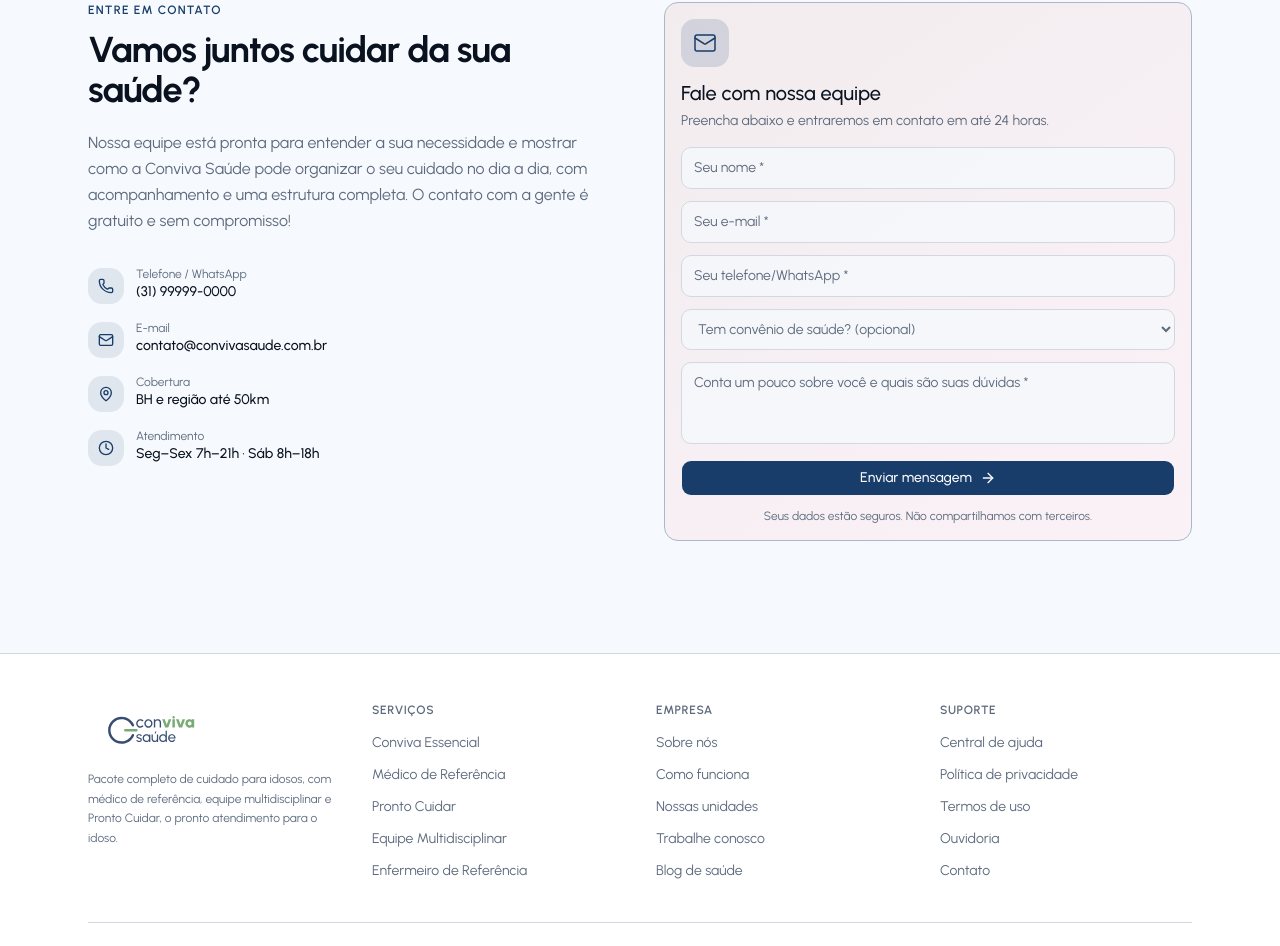
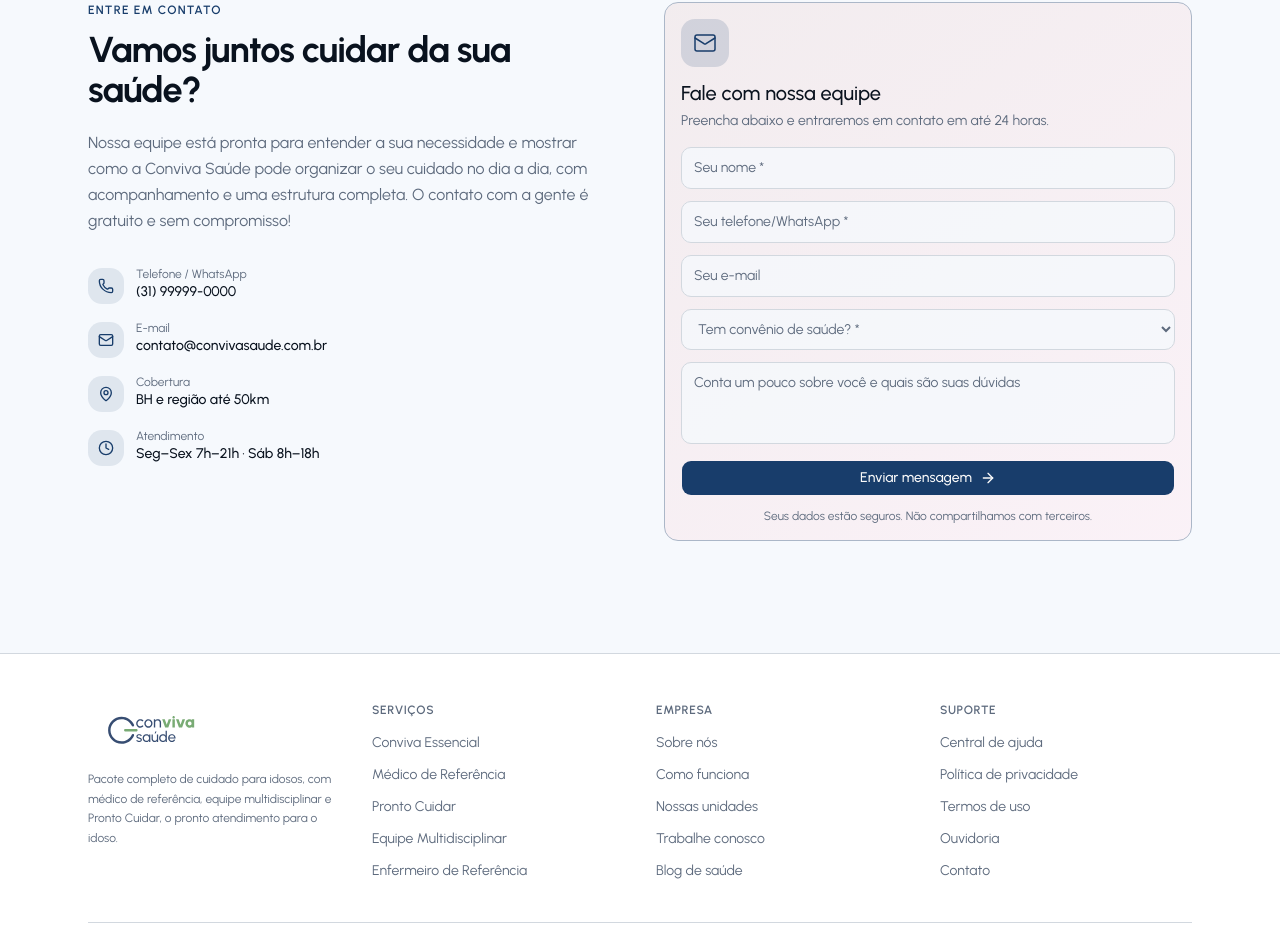
Before and after one commit to ViduBToscano/convivasaude, a Next.js app: page / in a window 1280 px wide. Shown: the part 5576-6522 px from the top of the page. Built offline with nearby package versions, Linux system fonts and the light colour scheme.

Commit message:
fix formulário

```diff
--- a/app/page.tsx
+++ b/app/page.tsx
@@ -614,23 +614,23 @@
                   className="w-full rounded-lg border border-border bg-background/80 px-3 py-2.5 text-sm outline-none focus:ring-2 focus:ring-ring/50 placeholder:text-muted-foreground"
                 />
                 <input
-                  type="email"
-                  placeholder="Seu e-mail *"
-                  required
-                  className="w-full rounded-lg border border-border bg-background/80 px-3 py-2.5 text-sm outline-none focus:ring-2 focus:ring-ring/50 placeholder:text-muted-foreground"
-                />
-                <input
                   type="tel"
                   placeholder="Seu telefone/WhatsApp *"
                   required
                   className="w-full rounded-lg border border-border bg-background/80 px-3 py-2.5 text-sm outline-none focus:ring-2 focus:ring-ring/50 placeholder:text-muted-foreground"
                 />
+                <input
+                  type="email"
+                  placeholder="Seu e-mail"
+                  className="w-full rounded-lg border border-border bg-background/80 px-3 py-2.5 text-sm outline-none focus:ring-2 focus:ring-ring/50 placeholder:text-muted-foreground"
+                />
                 <select
                   value={convenio}
                   onChange={(e) => setConvenio(e.target.value)}
+                  required
                   className="w-full rounded-lg border border-border bg-background/80 px-3 py-2.5 text-sm outline-none focus:ring-2 focus:ring-ring/50 text-muted-foreground"
                 >
-                  <option value="">Tem convênio de saúde? (opcional)</option>
+                  <option value="">Tem convênio de saúde? *</option>
                   <option value="sim">Sim, tenho convênio</option>
                   <option value="nao">Não tenho convênio</option>
                 </select>
@@ -643,8 +643,7 @@
                 )}
                 <textarea
                   rows={3}
-                  placeholder="Conta um pouco sobre você e quais são suas dúvidas *"
-                  required
+                  placeholder="Conta um pouco sobre você e quais são suas dúvidas"
                   className="w-full rounded-lg border border-border bg-background/80 px-3 py-2.5 text-sm outline-none focus:ring-2 focus:ring-ring/50 placeholder:text-muted-foreground resize-none"
                 />
                 <Button size="lg" className="w-full gap-2 mt-1">
```
